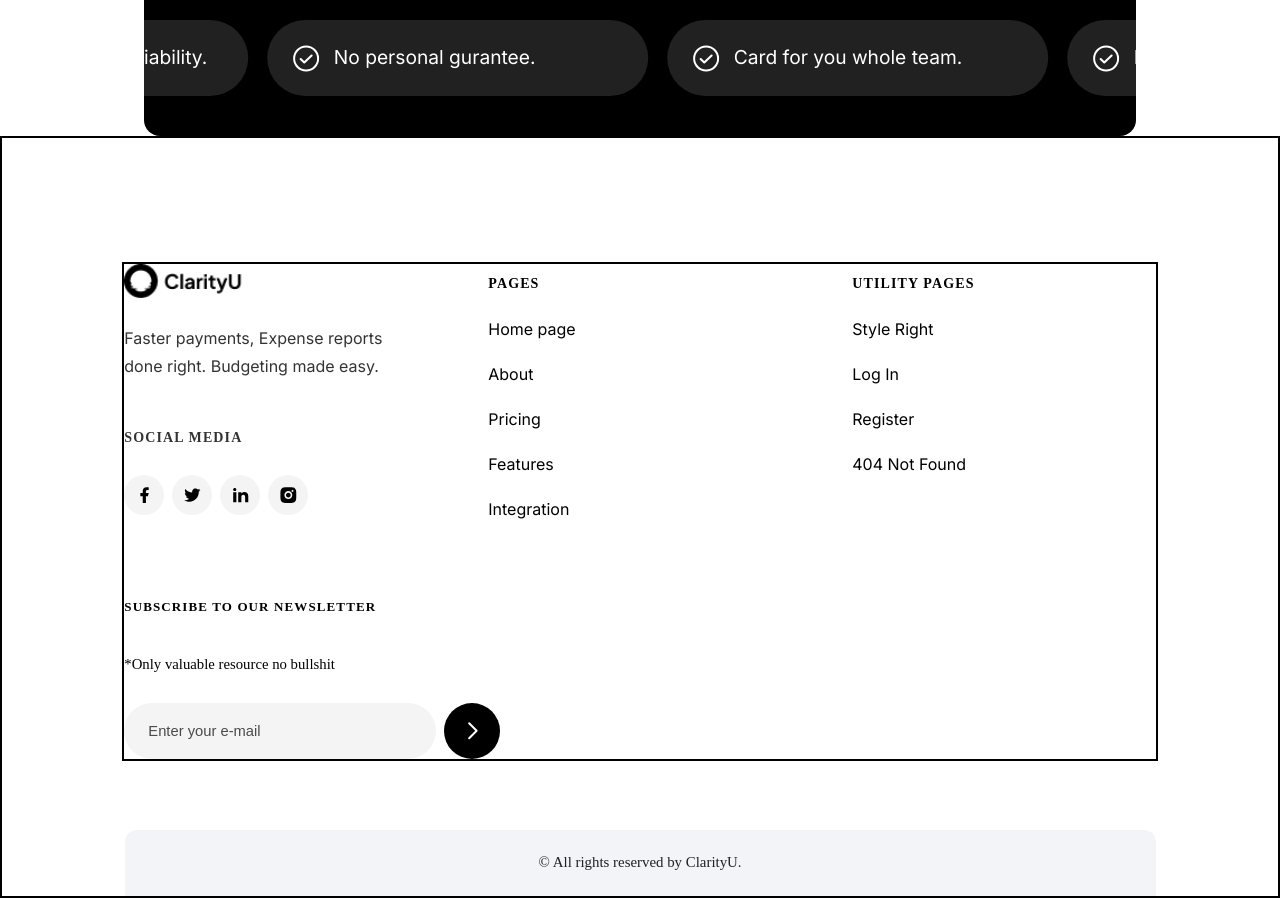
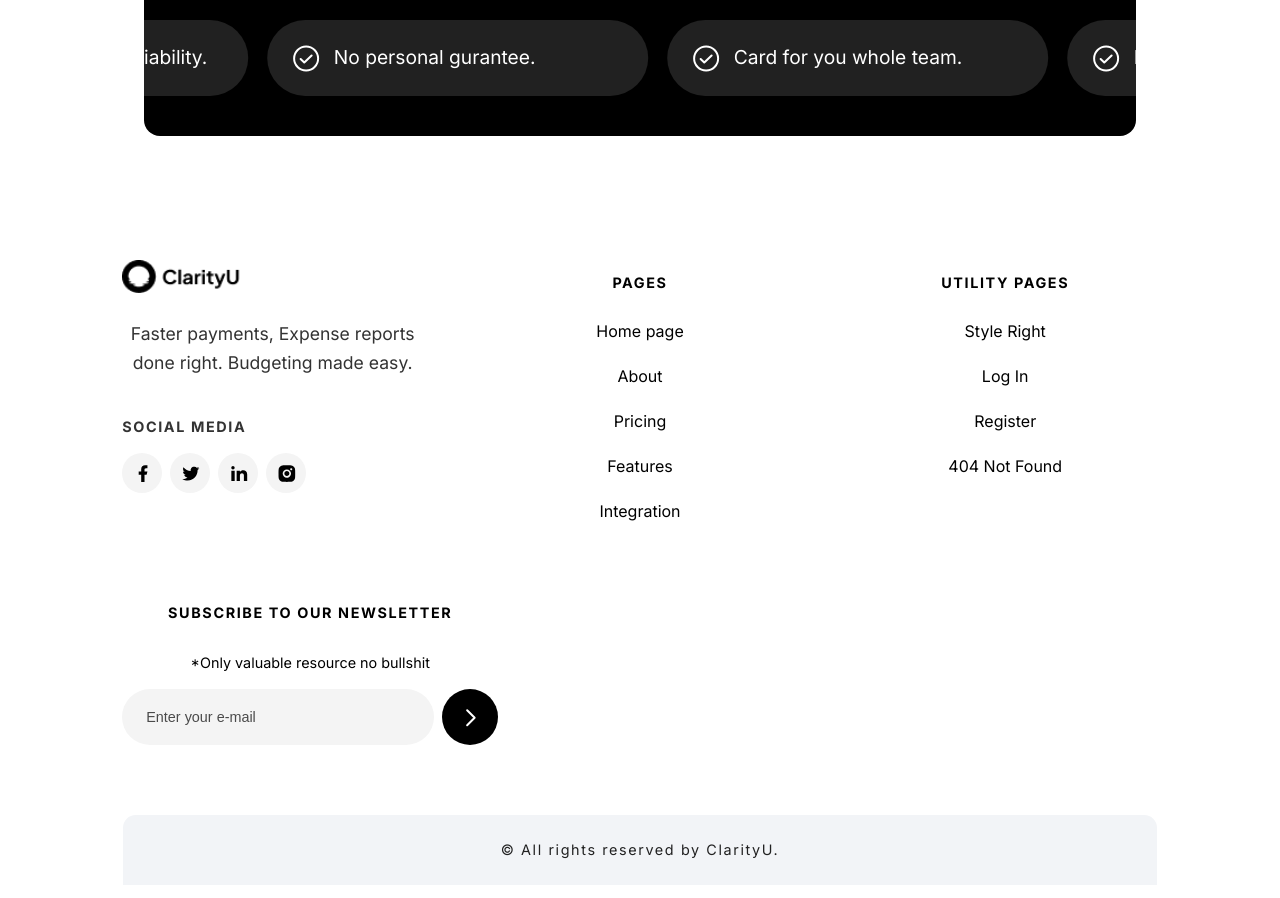
Before and after one commit to HamzaRathore/LandingPage, a React (Vite) app: page / in a window 1280 px wide. Shown: the part 9240-10138 px from the top of the page. Built offline with nearby package versions, Linux system fonts and the light colour scheme.

Commit message:
fixed footer

```diff
--- a/src/components/Footer/Footer.module.css
+++ b/src/components/Footer/Footer.module.css
@@ -1,77 +1,81 @@
 .container {
     width: 100%;
-    padding: 9.72vw 9.57vw 0.017vw 9.58vw;
+    padding: 9.7vw 9.6vw 0vw 9.6vw;
     background: white;
-    border: 2px solid black;
     display: flex;
     flex-direction: column;
     align-items: center;
-    gap: 0.69vw;
+    gap: 0.7vw;
   }
 
   .subcontainer {
-    width: 80.90vw;
-    /* max-width: 80.90vw; */
-    border: 2px solid black;
+    width: 80.9vw;
     display: flex;
     flex-wrap: wrap;
     justify-content: space-between;
-    gap: 4.72vw;
-    margin-bottom: 60px;
+    gap: 4.7vw;
+    margin-bottom: 3.8rem;
   }
 
   .section1,
   .section2,
   .section3,
   .section4 {
-    flex: 1 1 220px;
+    flex: 1 1 13.8rem;
     display: flex;
     flex-direction: column;
-    gap: 20px;
+    gap: 1.3rem;
+    text-align: center;
   }
 
   .logo {
     display: flex;
     flex-direction: column;
-    gap: 10px;
-    max-width: 300px;
+    gap: 0.6rem;
+    max-width: 18.8rem;
   }
 
   .logo img {
-    width: 122px;
+    width: 7.6rem;
     height: auto;
   }
 
   .logo p {
     font-family: "Inter", sans-serif;
-    font-size: 16px;
-    line-height: 28px;
+    font-size: 1.1rem;
+    font-weight: 400;
+    line-height: 1.8rem;
     color: #333;
   }
 
   .socialIcons {
     display: flex;
     flex-direction: column;
-    gap: 15px;
+    gap: 0.9rem;
+    align-items: flex-start;
   }
 
   .socialIcons h3 {
-    font-size: 14px;
-    letter-spacing: 1.12px;
+    font-family: "Inter", sans-serif;
+    font-weight: 700;
+    font-size: 0.9rem;
+    line-height: 1.4rem;
+    letter-spacing: 0.1rem;
     text-transform: uppercase;
     color: #333;
+    margin: 0;
   }
 
   .icons {
     display: flex;
-    gap: 8px;
+    gap: 0.5rem;
   }
 
   .iconImg {
     background-color: #f4f4f4;
-    border-radius: 20px;
-    height: 40px;
-    width: 40px;
+    border-radius: 1.3rem;
+    height: 2.5rem;
+    width: 2.5rem;
     display: flex;
     align-items: center;
     justify-content: center;
@@ -84,35 +88,37 @@
   }
 
   .iconImg img {
-    height: 20px;
-    width: 20px;
+    height: 1.3rem;
+    width: 1.3rem;
   }
 
   .navs {
     display: flex;
     flex-direction: column;
-    gap: 15px;
+    gap: 0.9rem;
   }
+
   .navs h2 {
-    font-size: 14px;
-    letter-spacing: 1.12px;
+    font-size: 0.9rem;
+    font-family: "Inter", sans-serif;
+    font-weight: 700;
+    line-height: 1.4rem;
+    letter-spacing: 0.1rem;
     text-transform: uppercase;
   }
 
-
-
   .navs a {
     text-decoration: none;
-    height: 30px;
+    height: 1.9rem;
     display: block;
   }
 
   .navs p {
-    margin: 0; /* remove any default margins */
+    margin: 0;
     font-family: "Inter", sans-serif;
     font-weight: 400;
-    font-size: 16px; /* smaller if you prefer */
-    line-height: 22px;
+    font-size: 1rem;
+    line-height: 1.4rem;
     color: black;
     cursor: pointer;
     transition: all 0.3s ease;
@@ -120,48 +126,56 @@
 
   .navs p:hover {
     color: #666;
+    text-decoration: underline;
   }
 
   .newsletter {
     display: flex;
     flex-direction: column;
-    gap: 15px;
-    max-width: 376px;
+    gap: 0.9rem;
+    max-width: 23.5rem;
   }
 
   .newsletter h2 {
-    font-size: 13px;
-    letter-spacing: 1.12px;
+    font-family: "Inter", sans-serif;
+    font-weight: 700;
+    font-size: 0.9rem;
+    letter-spacing: 0.1rem;
+    line-height: 1.4rem;
     text-transform: uppercase;
     color: #000;
   }
 
   .newsletter p {
-    font-size: 14.75px;
+    font-family: "Inter", sans-serif;
+    font-weight: 400;
+    font-size: 0.9rem;
+    line-height: 1.5rem;
     color: #000;
+    margin: 0;
   }
 
   .emailInput {
     display: flex;
-    gap: 8px;
+    gap: 0.5rem;
     align-items: center;
     width: 100%;
   }
 
   .emailInput input {
     flex: 1;
-    height: 56px;
-    border-radius: 32px;
+    height: 3.5rem;
+    border-radius: 2rem;
     background-color: #f4f4f4;
     border: none;
     outline: none;
-    font-size: 16px;
-    padding: 17.25px 24px;
+    font-size: 1rem;
+    padding: 1.1rem 1.5rem;
   }
 
   .emailInput input::placeholder {
     color: #000000b2;
-    font-size: 14.75px;
+    font-size: 0.9rem;
   }
 
   .emailInput button {
@@ -172,9 +186,9 @@
   }
 
   .btn {
-    width: 56px;
-    height: 56px;
-    border-radius: 28px;
+    width: 3.5rem;
+    height: 3.5rem;
+    border-radius: 1.8rem;
     background-color: #000;
     display: flex;
     align-items: center;
@@ -192,25 +206,33 @@
   .copyright {
     width: 100%;
     text-align: center;
-    padding: 10px 20px;
+    padding: 0.6rem 1.3rem;
     background-color: #f2f4f7;
-    border-top-left-radius: 12px;
-    border-top-right-radius: 12px;
+    border-top-left-radius: 0.8rem;
+    border-top-right-radius: 0.8rem;
   }
 
   .copyright p {
-    font-size: 14.88px;
+    font-family: "Inter", sans-serif;
+    font-weight: 400;
+    font-size: 0.9rem;
+    letter-spacing: 0.1rem;
+    line-height: 1.4rem;
     color: #212121;
   }
 
-  /* Medium screens (tablets) */
+  /* Media Queries */
   @media (max-width: 1024px) {
     .container {
-      padding: 60px 40px 0;
+      padding: 3.8rem 2.5rem 0;
+      display: flex;
+      justify-content: center;
+      align-items: center;
     }
 
     .subcontainer {
       justify-content: center;
+      align-items: center;
     }
 
     .section1,
@@ -221,15 +243,27 @@
     }
   }
 
-  /* Small screens (mobiles) */
-  @media (max-width: 768px) {
+  @media (max-width: 767px) {
     .container {
-      padding: 40px 20px 0;
+      padding: 2.5rem 0 0;
+      justify-content: center;
+      align-items: center;
+    }
+
+    .section1 {
+      align-items: center !important;
+    }
+
+    .logo {
+      align-items: center;
+      text-align: center;
     }
 
     .subcontainer {
       flex-direction: column;
-      gap: 32px;
+      gap: 2rem;
+      justify-content: center;
+      align-items: center;
     }
 
     .section1,
@@ -243,6 +277,7 @@
     .emailInput {
       flex-direction: column;
       align-items: stretch;
+      gap: 0.8rem;
     }
 
     .emailInput input,
@@ -250,7 +285,7 @@
       width: 100%;
     }
 
-    .emailInput {
-      gap: 12px;
+    .socialIcons {
+      align-items: center;
     }
   }
```
